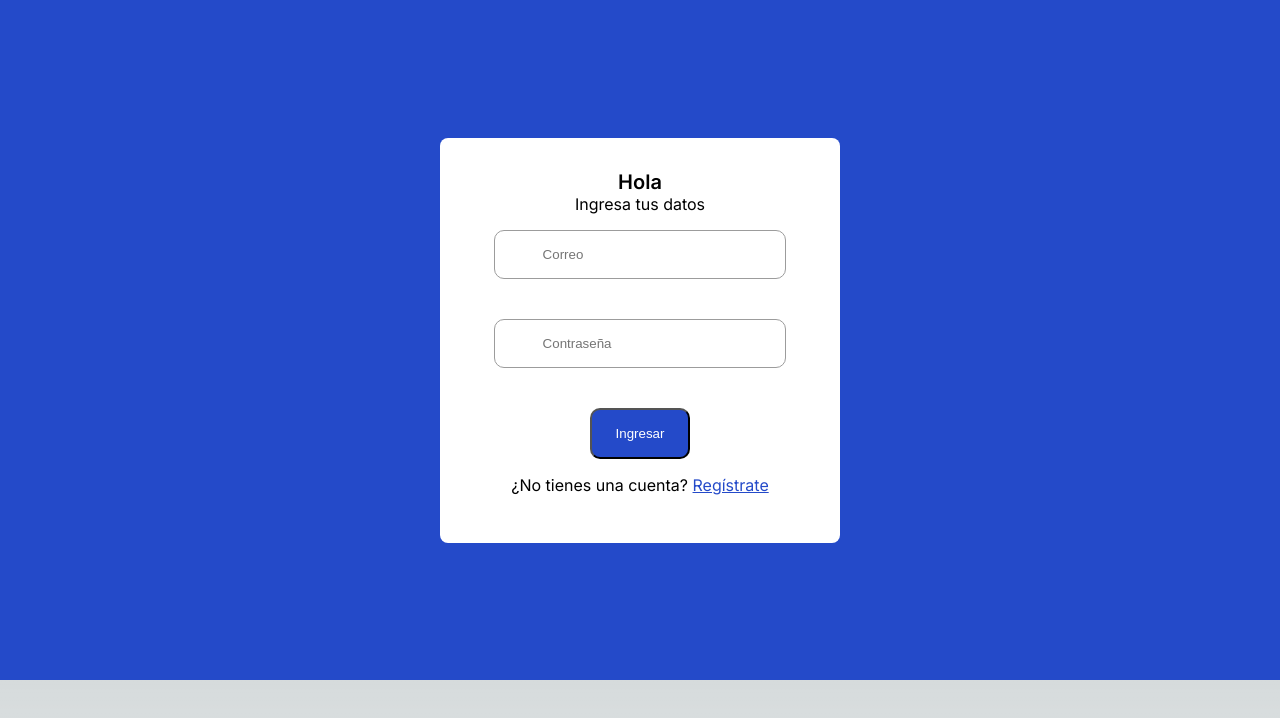
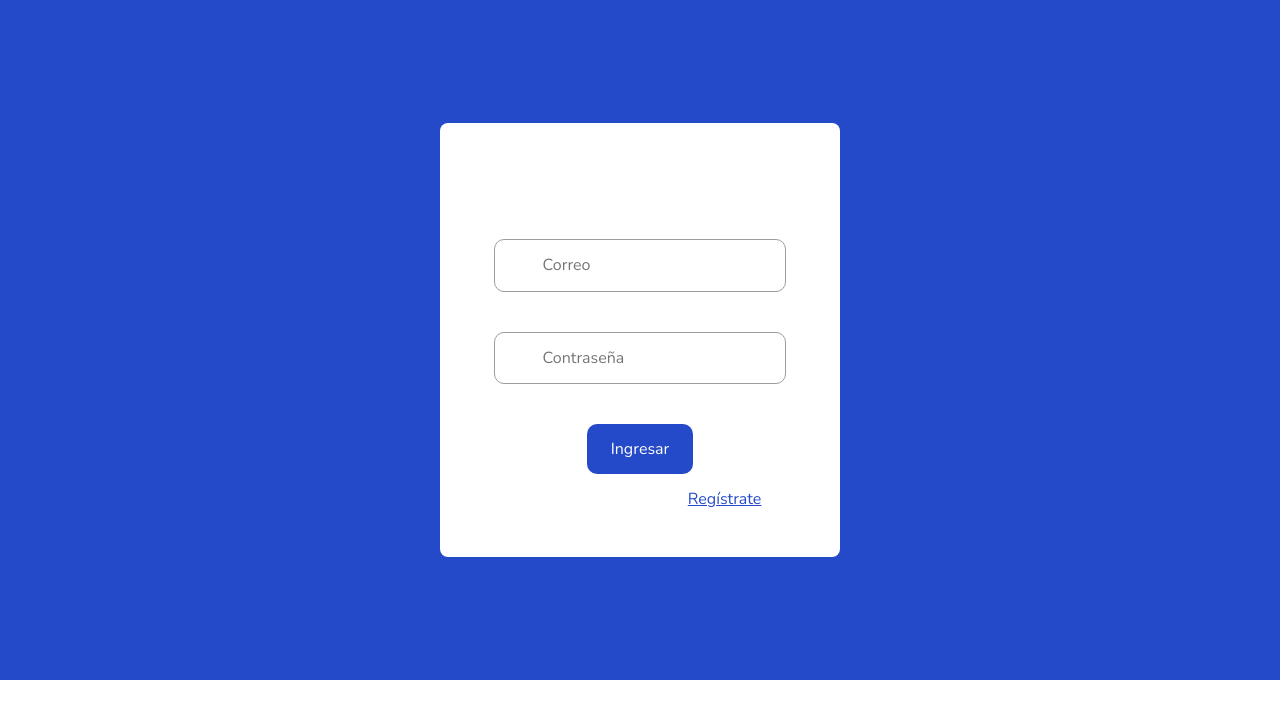
Before and after one commit to Deyvis17GY/bank-view, a Next.js app: page /login in a window 1280 px wide. Shown: the top 718 px of the page. Built offline with nearby package versions, Linux system fonts and the light colour scheme.

Commit message:
chore: home pages

```diff
--- a/src/app/globals.css
+++ b/src/app/globals.css
@@ -9,30 +9,24 @@
   --background-start-rgb: 214, 219, 220;
   --background-end-rgb: 255, 255, 255;
 
-  --primary-glow: conic-gradient(
-    from 180deg at 50% 50%,
+  --primary-glow: conic-gradient(from 180deg at 50% 50%,
       #16abff33 0deg,
       #0885ff33 55deg,
       #54d6ff33 120deg,
       #0071ff33 160deg,
-    transparent 360deg
-  );
-  --secondary-glow: radial-gradient(
-    rgba(255, 255, 255, 1),
-    rgba(255, 255, 255, 0)
-  );
+      transparent 360deg);
+  --secondary-glow: radial-gradient(rgba(255, 255, 255, 1),
+      rgba(255, 255, 255, 0));
 
   --tile-start-rgb: 239, 245, 249;
   --tile-end-rgb: 228, 232, 233;
-  --tile-border: conic-gradient(
-    #00000080,
+  --tile-border: conic-gradient(#00000080,
       #00000040,
       #00000030,
       #00000020,
       #00000010,
       #00000010,
-    #00000080
-  );
+      #00000080);
 
   --callout-rgb: 238, 240, 241;
   --callout-border-rgb: 172, 175, 176;
@@ -40,31 +34,27 @@
   --card-border-rgb: 131, 134, 135;
 }
 
-@media (prefers-color-scheme: dark) {
+@media (prefers-color-scheme: light) {
   :root {
     --foreground-rgb: 255, 255, 255;
     --background-start-rgb: 0, 0, 0;
     --background-end-rgb: 0, 0, 0;
 
     --primary-glow: radial-gradient(rgba(1, 65, 255, 0.4), rgba(1, 65, 255, 0));
-    --secondary-glow: linear-gradient(
-      to bottom right,
+    --secondary-glow: linear-gradient(to bottom right,
         rgba(1, 65, 255, 0),
         rgba(1, 65, 255, 0),
-      rgba(1, 65, 255, 0.3)
-    );
+        rgba(1, 65, 255, 0.3));
 
     --tile-start-rgb: 2, 13, 46;
     --tile-end-rgb: 2, 5, 19;
-    --tile-border: conic-gradient(
-      #ffffff80,
+    --tile-border: conic-gradient(#ffffff80,
         #ffffff40,
         #ffffff30,
         #ffffff20,
         #ffffff10,
         #ffffff10,
-      #ffffff80
-    );
+        #ffffff80);
 
     --callout-rgb: 20, 20, 20;
     --callout-border-rgb: 108, 108, 108;
@@ -87,21 +77,10 @@ body {
 
 body {
   color: rgb(var(--foreground-rgb));
-  background: linear-gradient(
-      to bottom,
-      transparent,
-      rgb(var(--background-end-rgb))
-    )
-    rgb(var(--background-start-rgb));
+  background-color: #fff;
 }
 
 a {
   color: inherit;
   text-decoration: none;
 }
-
-@media (prefers-color-scheme: dark) {
-  html {
-    color-scheme: dark;
-  }
-}
--- a/src/app/layout.tsx
+++ b/src/app/layout.tsx
@@ -1,22 +1,28 @@
 import type { Metadata } from 'next'
-import { Inter } from 'next/font/google'
+import { Nunito } from 'next/font/google'
+
+import 'primeicons/primeicons.css'
 import './globals.css'
+import '@/styles/normalize.scss'
 
-const inter = Inter({ subsets: ['latin'] })
+const nunito = Nunito({
+  subsets: ['latin'],
+  weight: ['400', '500', '600', '700']
+})
 
 export const metadata: Metadata = {
   title: 'Create Next App',
-  description: 'Generated by create next app',
+  description: 'Generated by create next app'
 }
 
 export default function RootLayout({
-  children,
+  children
 }: {
   children: React.ReactNode
 }) {
   return (
-    <html lang="en">
-      <body className={inter.className}>{children}</body>
+    <html lang='en'>
+      <body className={nunito.className}>{children}</body>
     </html>
   )
 }
--- /dev/null
+++ b/src/components/organisms/HomeContent.tsx
@@ -0,0 +1,3 @@
+export const HomeContent = () => {
+  return <> HomeContent</>
+}
```
Lines whose indentation alone changed are shown as unchanged.
